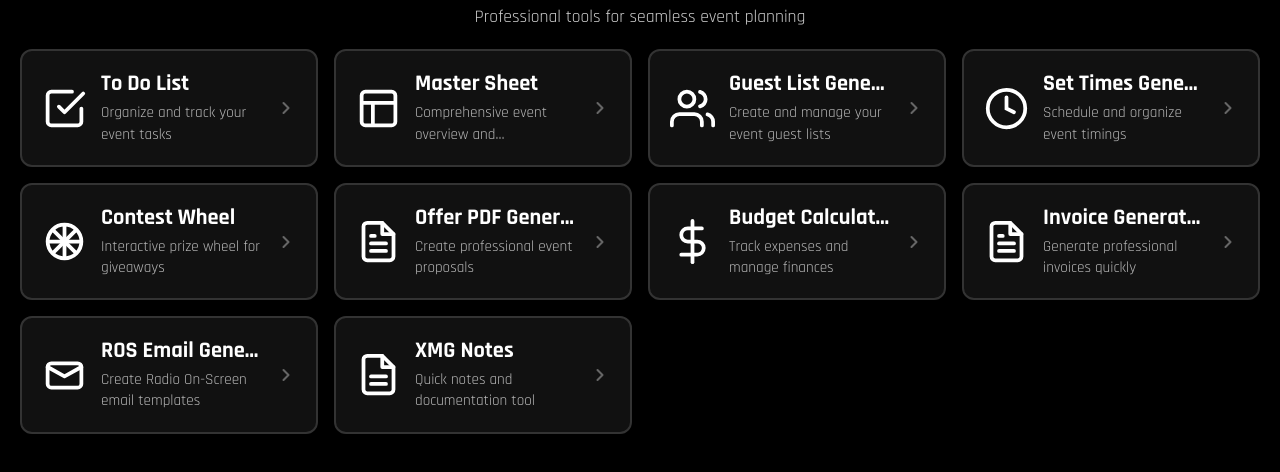
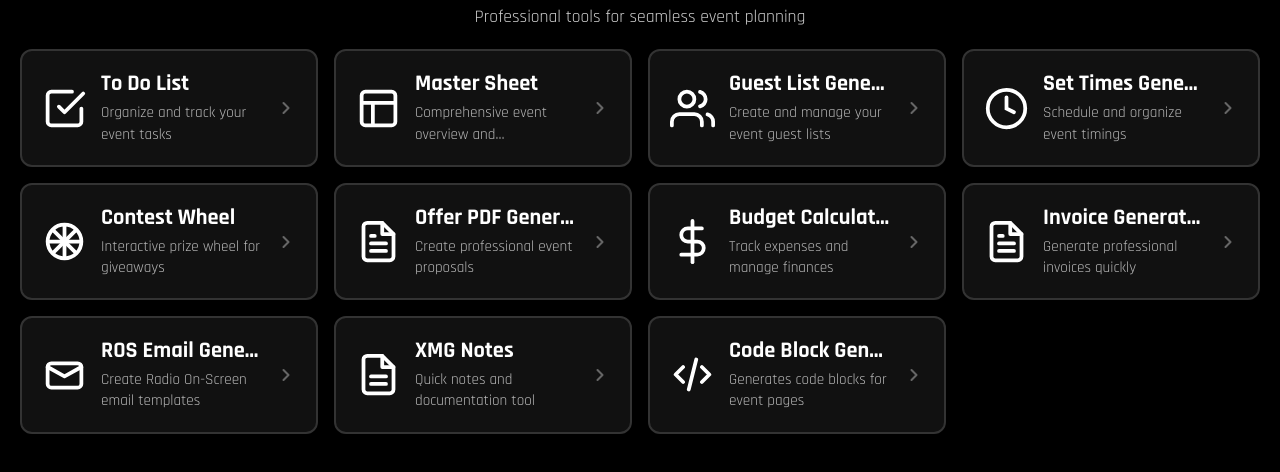
Before and after one commit to RaidenIV/event-tools, a plain HTML site: page index.html in a window 1280 px wide. Shown: the part 126-598 px from the top of the page. Drawn offline with Linux system fonts and the light colour scheme.

```diff
--- a/index.html
+++ b/index.html
@@ -588,6 +588,26 @@
                         </svg>
                     </div>
                 </a>
+
+                <!-- Code Block Generator -->
+                <a href="javascript:void(0)" onclick="goToTool('code_block')" class="tool-card">
+                    <div class="tool-icon">
+                        <svg fill="none" viewBox="0 0 24 24" xmlns="http://www.w3.org/2000/svg">
+                            <path d="M7 8L3 12L7 16" stroke="currentColor" stroke-width="2" stroke-linecap="round" stroke-linejoin="round"/>
+                            <path d="M17 8L21 12L17 16" stroke="currentColor" stroke-width="2" stroke-linecap="round" stroke-linejoin="round"/>
+                            <line x1="14" y1="4" x2="10" y2="20" stroke="currentColor" stroke-width="2" stroke-linecap="round"/>
+                        </svg>
+                    </div>
+                    <div class="tool-content">
+                        <h3 class="tool-title">Code Block Generator</h3>
+                        <p class="tool-desc">Generates code blocks for event pages</p>
+                    </div>
+                    <div class="tool-arrow">
+                        <svg fill="none" viewBox="0 0 24 24">
+                            <path d="M9 18l6-6-6-6" stroke="currentColor" stroke-width="2.5" stroke-linecap="round" stroke-linejoin="round"/>
+                        </svg>
+                    </div>
+                </a>
             </div>
         </div>
     </div>
@@ -607,7 +627,8 @@
                 'set_times': base + "set_times.html",
                 'contest': base + "contest_wheel.html",
                 'ros': base + "ros_generator.html",
-                'notes': base + "notes.html"
+                'notes': base + "notes.html",
+                'code_block': base + "event_code_block.html"
             };
 
             if (routes[tool]) {
```
